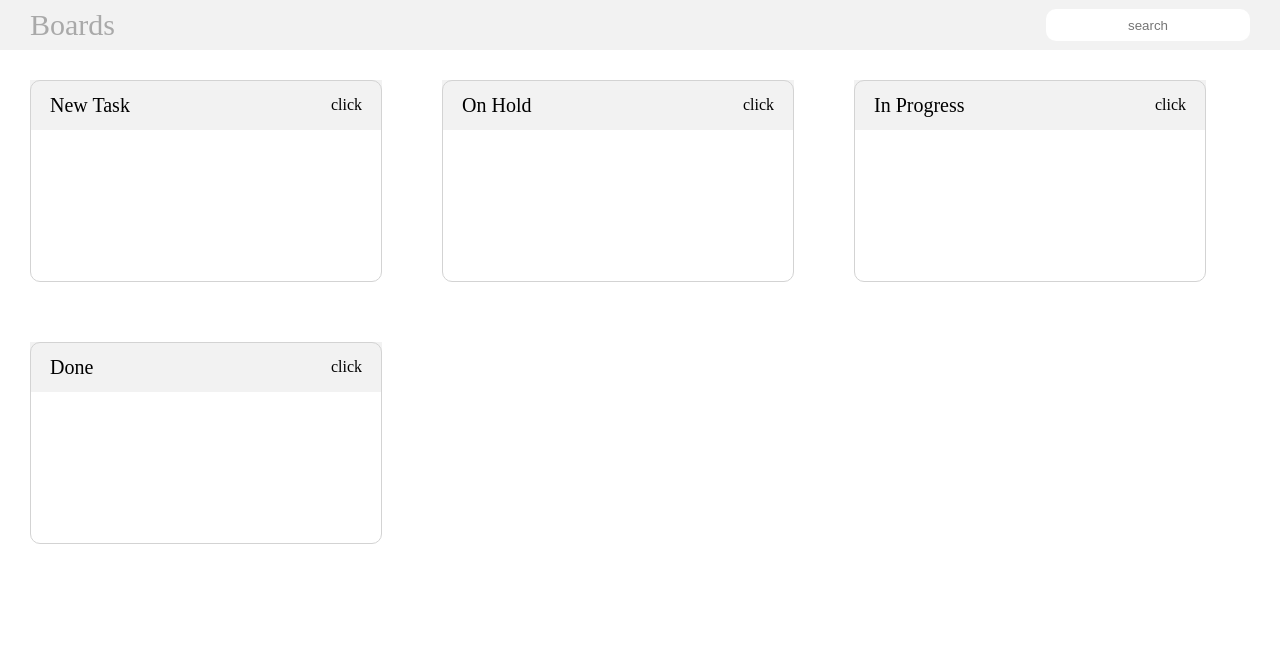
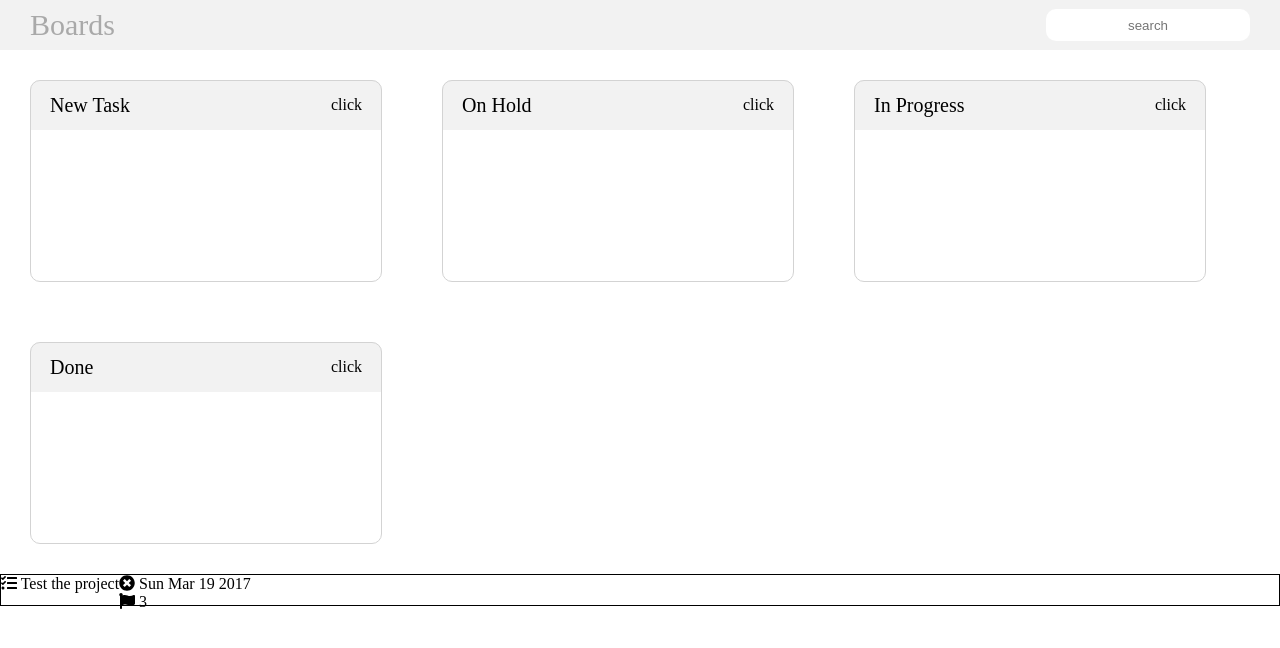
Before and after one commit to bandanasaw/kanban-angular, an Angular app: page / in a window 1280 px wide. Shown: the top 648 px of the page. Built offline with nearby package versions, Linux system fonts and the light colour scheme.

Commit message:
create card

```diff
--- a/angular.json
+++ b/angular.json
@@ -31,6 +31,7 @@
               "src/assets"
             ],
             "styles": [
+              "node_modules/font-awesome/css/font-awesome.css",
               "src/styles.scss"
             ],
             "scripts": []
--- a/package.json
+++ b/package.json
@@ -18,6 +18,12 @@
     "@angular/platform-browser": "~13.2.0",
     "@angular/platform-browser-dynamic": "~13.2.0",
     "@angular/router": "~13.2.0",
+    "@fortawesome/angular-fontawesome": "^0.10.1",
+    "@fortawesome/fontawesome-svg-core": "^1.2.36",
+    "@fortawesome/free-brands-svg-icons": "^5.15.4",
+    "@fortawesome/free-regular-svg-icons": "^5.15.4",
+    "@fortawesome/free-solid-svg-icons": "^5.15.4",
+    "font-awesome": "^4.7.0",
     "rxjs": "~7.5.0",
     "tslib": "^2.3.0",
     "zone.js": "~0.11.4"
--- a/src/app/app.component.html
+++ b/src/app/app.component.html
@@ -5,3 +5,5 @@
     <my-app-card name='InProgress'></my-app-card>
     <my-app-card name='Done'></my-app-card> -->
 </div>
+
+<my-app-cardBox></my-app-cardBox>
--- a/src/app/app.module.ts
+++ b/src/app/app.module.ts
@@ -4,10 +4,12 @@ import { BrowserModule } from '@angular/platform-browser';
 import { HeaderComponent } from "./header/header.component";
 import { CardComponent } from "./card/card.component";
 import { CommonModule } from "@angular/common";
+import { CardBoxComponent } from "./cardBox/cardBox.component";
+import { FontAwesomeModule } from "@fortawesome/angular-fontawesome";
 
 @NgModule({
-    declarations: [MyAppRootComponent, HeaderComponent, CardComponent],
+    declarations: [MyAppRootComponent, HeaderComponent, CardComponent,CardBoxComponent],
     bootstrap: [MyAppRootComponent],
-    imports: [BrowserModule, CommonModule]
+    imports: [BrowserModule, CommonModule, FontAwesomeModule]
 })
 export class MyAppRootModule { }
--- a/src/app/card/card.component.scss
+++ b/src/app/card/card.component.scss
@@ -11,12 +11,14 @@
 
 .header-main-container {
   display: flex;
-
   height: 50px;
   background-color: rgba(211, 211, 211, 0.288);
   margin: -1px;
+  border-top-left-radius: 10px;
+  border-top-right-radius: 10px;
+}
 
-}
+
 
 .header-name-container {
   display: flex;
--- /dev/null
+++ b/src/app/cardBox/cardBox.component.html
@@ -0,0 +1,17 @@
+<div class="container">
+    <div>
+        <fa-icon [icon]="faTasks"></fa-icon>
+        Test the project
+    </div>
+    <div>
+        <div>
+
+    <fa-icon [icon]="faTimesCircle"></fa-icon>
+            Sun Mar 19 2017
+        </div>
+        <div>
+            <fa-icon [icon]="faFlag"></fa-icon>
+            3
+        </div>
+    </div>
+</div>
--- /dev/null
+++ b/src/app/cardBox/cardBox.component.scss
@@ -0,0 +1,5 @@
+.container{
+    display: flex;
+    border: 1px solid black;
+    height: 30px;
+}
--- /dev/null
+++ b/src/app/cardBox/cardBox.component.ts
@@ -0,0 +1,16 @@
+import { Component } from "@angular/core";
+import { faCoffee, faFlag, faTasks, faTimes, faTimesCircle } from '@fortawesome/free-solid-svg-icons';
+
+
+@Component({
+    selector:'my-app-cardBox',
+    templateUrl:'./cardBox.component.html',
+    styleUrls:['./cardBox.component.scss']
+
+})
+export class CardBoxComponent {
+    faTasks = faTasks;
+    faTimesCircle = faTimesCircle;
+    faFlag = faFlag;
+
+}
--- a/src/app/header/header.component.scss
+++ b/src/app/header/header.component.scss
@@ -6,6 +6,7 @@
     justify-content: space-between;
     align-items: center;
     background-color: rgba(211, 211, 211, 0.288);
+    // padding: 0 20px;
 }
 .header-brandName-container{
     display: flex;
```
Also changed, not shown: 1 other file (tests, documents, lock files or other folders).
